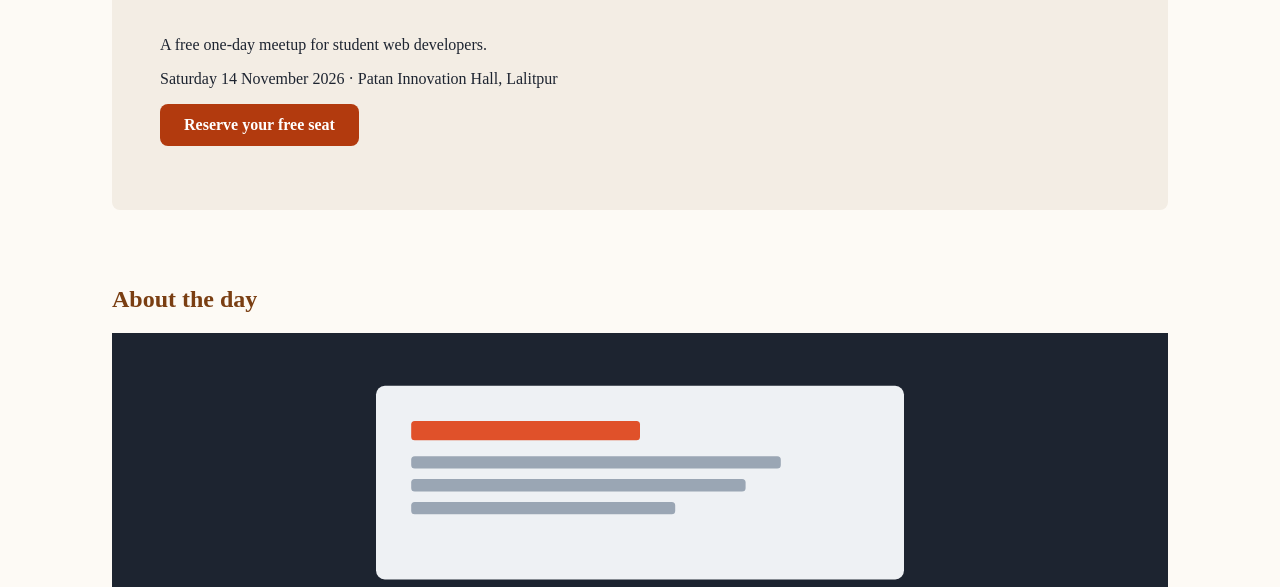
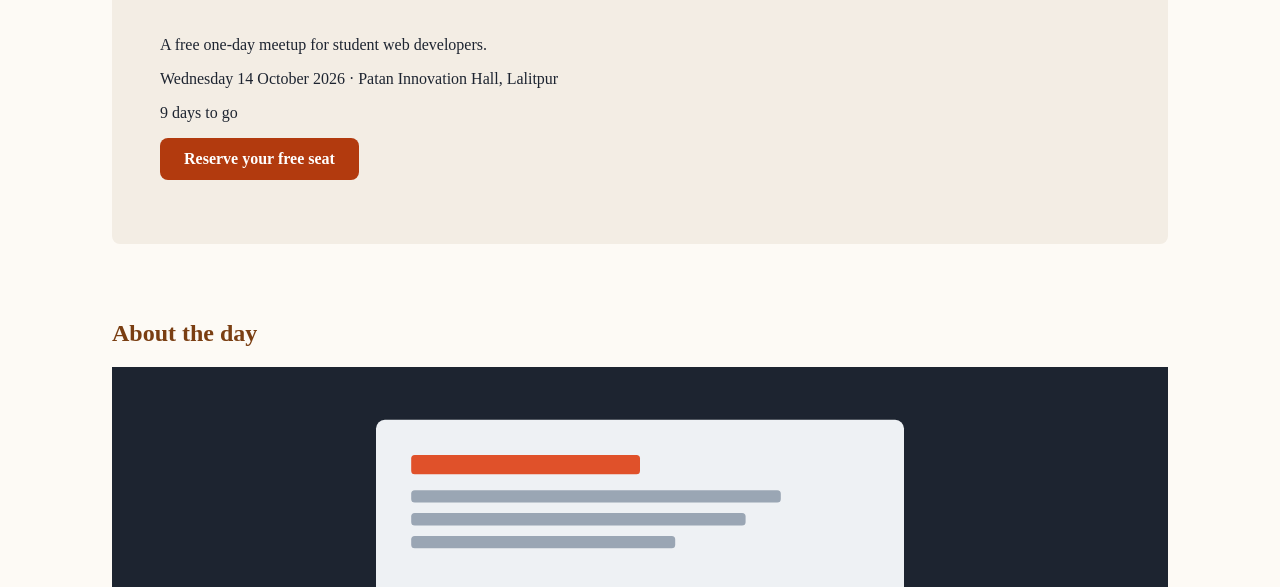
Before and after one commit to krishbhattarai11/Code-And-Tea-Website, a plain HTML site: page index.html in a window 1280 px wide. Shown: the part 212-799 px from the top of the page. Drawn offline with Linux system fonts and the light colour scheme.

Commit message:
Java Started

```diff
--- a/index.html
+++ b/index.html
@@ -18,6 +18,7 @@
   <title>Code &amp; Tea 2026 - A One-Day Web Meetup in Lalitpur</title>
   <meta name="description"
     content="Code and Tea is a free one-day meetup for student web developers in Lalitpur: four talks, one workshop and a lot of tea." />
+  <script src="script.js" defer></script>
   <link rel="stylesheet" href="style.css">
 
 
@@ -46,9 +47,10 @@
       <h1 id="intro-title">Code &amp; Tea 2026</h1>
       <p>A free one-day meetup for student web developers.</p>
       <p>
-        <time datetime="2026-11-14">Saturday 14 November 2026</time> &middot;
+        <time datetime="2026-10-14">Wednesday 14 October 2026</time> &middot;
         Patan Innovation Hall, Lalitpur
       </p>
+      <p class="countdown"></p>
       <p><a href="#register" class="button">Reserve your free seat</a></p>
     </section>
 
@@ -223,7 +225,7 @@
         Code &amp; Tea is run by volunteers. Questions:
         <a href="mailto:hello@codeandtea.example">hello@codeandtea.example</a>
       </p>
-      <p>&copy; 2026 Code &amp; Tea. A fictional event for CSE 230.</p>
+      <p>&copy; <span class="year">2025</span> Code &amp; Tea. A fictional event for CSE 230.</p>
     </div>
   </footer>
 </body>
--- /dev/null
+++ b/script.js
@@ -0,0 +1,13 @@
+console.log("Script.js is connected")
+const year = document.querySelector(".year");
+year.textContent = new Date().getFullYear();
+function dayUntil(eventDate, today){
+    const mPerDay = 1000 *60*60*24;
+    const diff = eventDate - today;
+    return Math.ceil(diff/mPerDay);
+}
+const eventTime = document.querySelector("#intro time").dateTime;
+const eventDate = new Date(eventTime);
+const days = dayUntil(eventDate, new Date());
+
+document.querySelector(".countdown").textContent = `${days} days to go`;
```
